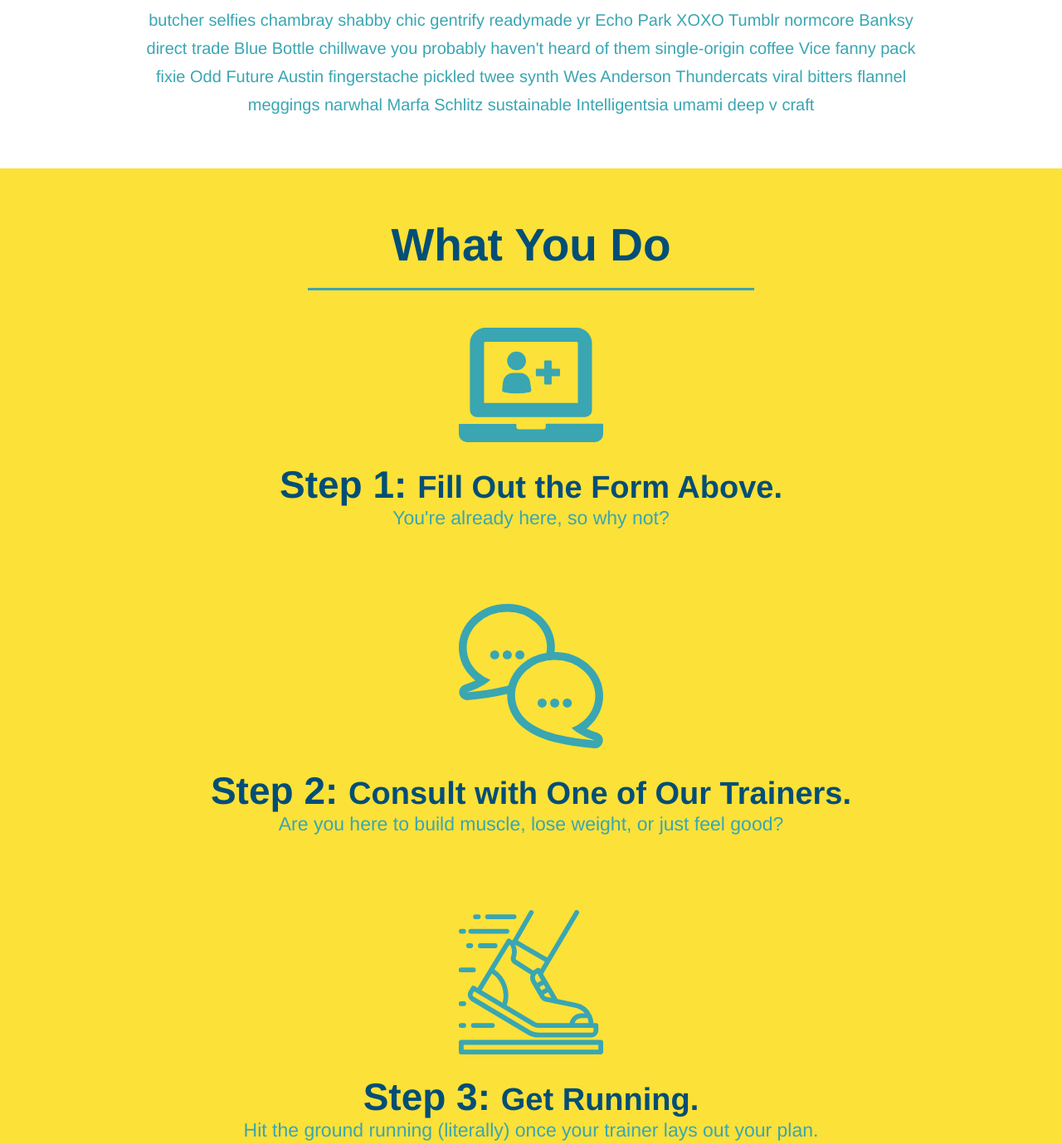
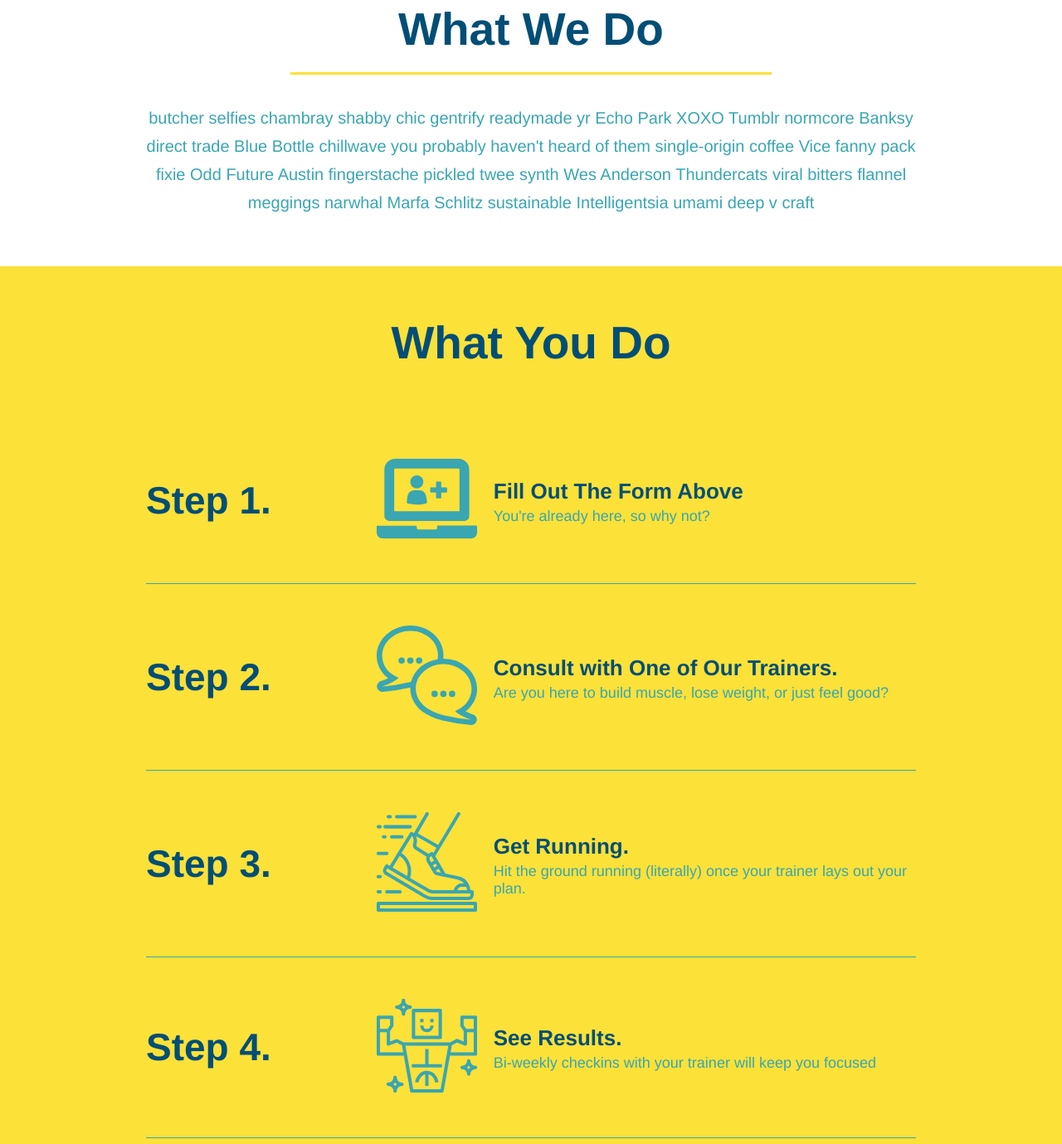
Before and after one commit to FernandoMoreno1/run-buddy, a plain HTML site: page index.html in a window 1280 px wide. Shown: the part 893-2272 px from the top of the page at 83% size. Drawn offline with Linux system fonts and the light colour scheme.

Commit message:
add flexbox to the steps

```diff
--- a/assets/css/style.css
+++ b/assets/css/style.css
@@ -150,44 +150,68 @@ section {
   width: 80%;
   font-size: 20px;
   margin: 0 auto;
+  text-align: center;
+}
+.step {
+  margin: 50px auto;
+  padding-bottom: 50px;
+  width: 80%;
+  border-bottom: 1px solid #39a6b2;
+  display: flex;
+  flex-wrap: wrap;
+  align-items: center;
+  justify-content: space-between;
+}
+
+.step-img img {
+  max-width: 100%;
 }
 
 .steps {
-  text-align: center;
   background: #fce138;
 }
 
-.steps div {
-  margin-bottom: 80px;
+.step-info {
+  flex: 2 70%;
+  display: flex;
+  flex-wrap: wrap;
+  align-items: center;
 }
 
-.steps img {
-  width: 15%;
-  margin: 10px 0;
+.step-img {
+  flex: 1 12%;
+  margin-right: 20px;
 }
 
-.steps h3 {
+.step-text {
+  flex: 12;
+}
+
+.step h3 {
   color: #024e76;
   font-size: 46px;
-  margin-top: 10px;
+  flex: 1 30%;
 }
 
-.steps p {
+.step-text p {
   color: #39a6b2;
-  font-size: 23px;
+  font-size: 18px;
 }
 
-.steps span {
-  font-size: 38px;
+.step-text h4 {
+  font-size: 26px;
+  line-height: 1.5;
+  color: #024e76;
 }
 
 .section-title {
   font-size: 55px;
   color: #024e76;
-  margin-bottom: 35px;
-  padding: 0 100px 20px 100px;
-  display: inline-block;
   border-bottom: 3px solid;
+  padding-bottom: 20px;
+  text-align: center;
+  margin: 0 auto 35px auto;
+  width: 50%;
 }
 
 .primary-border {
@@ -199,7 +223,7 @@ section {
 }
 
 .trainers {
-  text-align: center;
+
 }
 
 .trainer {
@@ -247,7 +271,6 @@ section {
 
 /* REACH OUT STYLES START */
 .contact {
-  text-align: center;
   background: #024e76;
 }
 
@@ -287,3 +310,7 @@ section {
 }
 
 /* REACH OUT STYLES END */
+
+.flex-row {
+  display: flex;
+}
--- a/index.html
+++ b/index.html
@@ -39,7 +39,11 @@
   <!-- hero/jumbotron -->
   <section class="hero">
     <div class="hero-cta">
-      <h2>Start Building Habits.</h2>
+      <div class="flex-row">
+        <h2 class="section-title primary-border">
+         Start Building Habits.
+        </h2>
+      </div>
       <p>
         seitan heirloom post-ironic pop-up iPhone mlkshk hella selfies fashion axe occupy readymade put a bird on it messenger bag Wes Anderson Schlitz plaid Bushwick church-key lo-fi skateboard slow-carb hashtag trust fund Williamsburg biodiesel fixie farm-to-table 8-bit banjo XOXO Banksy chillwave bicycle rights retro cliche tattooed bespoke irony mumblecore Shoreditch deep v polaroid McSweeney's bitters cray gentrify tofu Marfa you probably haven't heard of them yr banh mi asymmetrical art party selvage letterpress High Life.
       </p>
@@ -77,47 +81,85 @@
 
   <!-- "what we do" section -->
   <section id="what-we-do" class="intro">
-    <h2 class="section-title primary-border">What We Do</h2>
-    <p>
-      butcher selfies chambray shabby chic gentrify readymade yr Echo Park XOXO Tumblr normcore Banksy direct trade Blue
-      Bottle chillwave you probably haven't heard of them single-origin coffee Vice fanny pack fixie Odd Future Austin
-      fingerstache pickled twee synth Wes Anderson Thundercats viral bitters flannel meggings narwhal Marfa Schlitz
-      sustainable Intelligentsia umami deep v craft
-    </p>
+    <div class="flex-row">
+      <h2 class="section-title primary-border">
+        What We Do
+      </h2>
+    </div>
+    <div class="flex-row">
+      <p>
+        butcher selfies chambray shabby chic gentrify readymade yr Echo Park XOXO Tumblr normcore Banksy direct trade Blue Bottle chillwave you probably haven't heard of them single-origin coffee Vice fanny pack fixie Odd Future Austin fingerstache pickled twee synth Wes Anderson Thundercats viral bitters flannel meggings narwhal Marfa Schlitz sustainable Intelligentsia umami deep v craft
+      </p>
+    </div>
   </section>
 
   <!-- "what you do" section -->
   <section id="what-you-do" class="steps">
-    <h2 class="section-title secondary-border">What You Do</h2>
+<div class="flex-row">
+  <h2 class="section-title primary-border">
+    What You Do
+  </h2>
+</div>
 
-    <div>
+<div class="step">
+  <h3>Step 1.</h3>
+  <div class="step-info">
+    <div class="step-img">
       <img src="./assets/images/step-1.svg" alt="" />
-      <h3>Step 1: <span>Fill Out the Form Above.</span></h3>
+    </div>
+    <div class="step-text">
+      <h4>Fill Out The Form Above</h4>
       <p>You're already here, so why not?</p>
     </div>
+  </div>
+</div>
 
-    <div>
+<div class="step">
+  <h3>Step 2.</h3>
+  <div class="step-info">
+    <div class="step-img">
       <img src="./assets/images/step-2.svg" alt="" />
-      <h3>Step 2: <span>Consult with One of Our Trainers.</span></h3>
+    </div>
+    <div class="step-text">
+      <h4>Consult with One of Our Trainers.</h4>
       <p>Are you here to build muscle, lose weight, or just feel good?</p>
     </div>
+  </div>
+</div>
 
-    <div>
+<div class="step">
+  <h3>Step 3.</h3>
+  <div class="step-info">
+    <div class="step-img">
       <img src="./assets/images/step-3.svg" alt="" />
-      <h3>Step 3: <span>Get Running.</span></h3>
+    </div>
+    <div class="step-text">
+      <h4>Get Running.</h4>
       <p>Hit the ground running (literally) once your trainer lays out your plan.</p>
     </div>
+  </div>
+</div>
 
-    <div>
+<div class="step">
+  <h3>Step 4.</h3>
+  <div class="step-info">
+    <div class="step-img">
       <img src="./assets/images/step-4.svg" alt="" />
-      <h3>Step 4: <span>See Results.</span></h3>
+    </div>
+    <div class="step-text">
+      <h4>See Results.</h4>
       <p>Bi-weekly checkins with your trainer will keep you focused</p>
     </div>
-  </section>
+  </div>
+</div>
 
   <!-- "meet the trainers" section -->
   <section id="your-trainers" class="trainers">
-    <h2 class="section-title primary-border">Meet The Trainers</h2>
+    <div class="flex-row">
+      <h2 class="section-title primary-border">
+        Meet The Trainers
+      </h2>
+    </div>
     <article class="trainer">
       <img src="./assets/images/trainer-1.jpg" alt="Arron Stephens in his workout clothes, ready to pump iron" />
       <div class="trainer-bio text-left">
@@ -163,7 +205,13 @@
 
   <!-- "reach out" section -->
   <section id="reach-out" class="contact">
-    <h2 class="section-title secondary-border">Reach Out</h2>
+    <div class="flex-row">
+      <div class="flex-row">
+        <h2 class="section-title primary-border">
+          Reach Out
+        </h2>
+      </div>
+    </div>
     <div class="contact-info">
       <iframe
         src="https://www.google.com/maps/embed?pb=!1m18!1m12!1m3!1d3147.1079747227936!2d-120.42364418397035!3d37.92790791110593!2m3!1f0!2f0!3f0!3m2!1i1024!2i768!4f13.1!3m3!1m2!1s0x8090c49129b6ac57%3A0xb56c7eb95a2cd8bd!2sMain%20St%2C%20California%2095327!5e0!3m2!1sen!2sus!4v1616426329495!5m2!1sen!2sus"
@@ -205,7 +253,11 @@
 
   <!-- footer -->
   <footer>
-    <h2>❤️ Made with love by Run Buddy.</h2>
+<div class="flex-row">
+  <h2 class="section-title primary-border">
+    ❤️ Made with love by Run Buddy.
+  </h2>
+</div>
     <div>
       <a href="./privacy-policy.html">Read Our Privacy Policy</a><br />
       &copy; 2019 Run Buddy, Inc.
```
